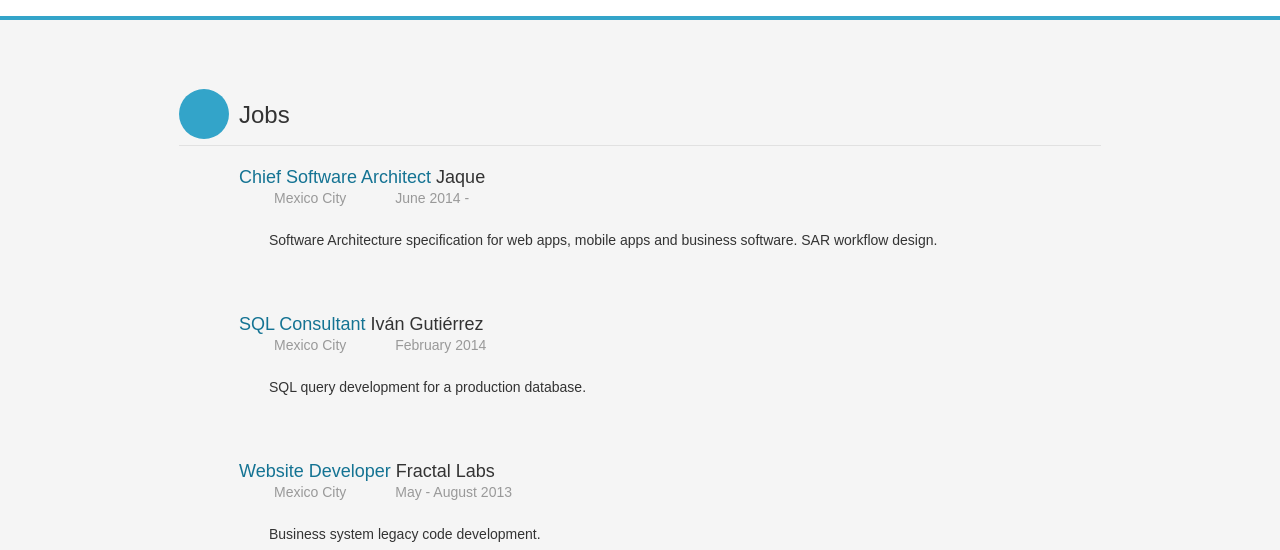
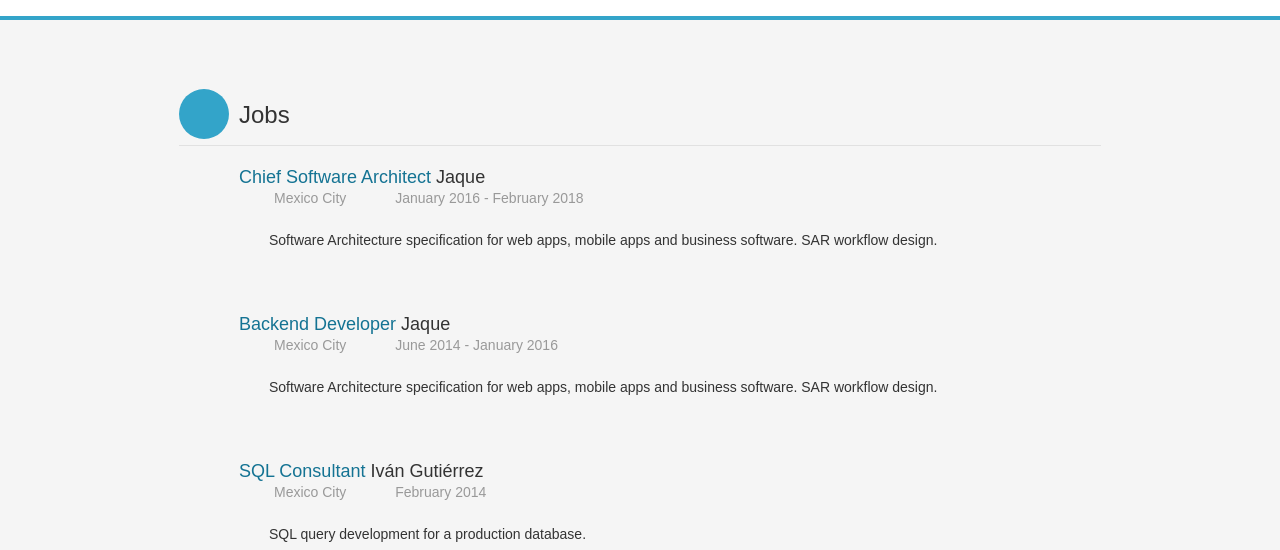
Before and after one commit to eseca/eseca.github.io, a plain HTML site: page index.html in a window 1280 px wide. Shown: the part 211-761 px from the top of the page. Drawn offline with Linux system fonts and the light colour scheme; a web font is replaced by a local one.

Commit message:
Sliced Jaque inti two items.

```diff
--- a/index.html
+++ b/index.html
@@ -65,7 +65,14 @@
 					<li>
 						<h4><strong>Chief Software Architect</strong> Jaque</h4>
 						<span class="lieu">Mexico City</span>
-						<span class="dates">June 2014 - </span>
+						<span class="dates">January 2016 - February 2018</span>
+						<p>Software Architecture specification for web apps, mobile apps
+and business software. SAR workflow design.</p>
+					</li>
+					<li>
+						<h4><strong>Backend Developer</strong> Jaque</h4>
+						<span class="lieu">Mexico City</span>
+						<span class="dates">June 2014 - January 2016</span>
 						<p>Software Architecture specification for web apps, mobile apps
 and business software. SAR workflow design.</p>
 					</li>
```
